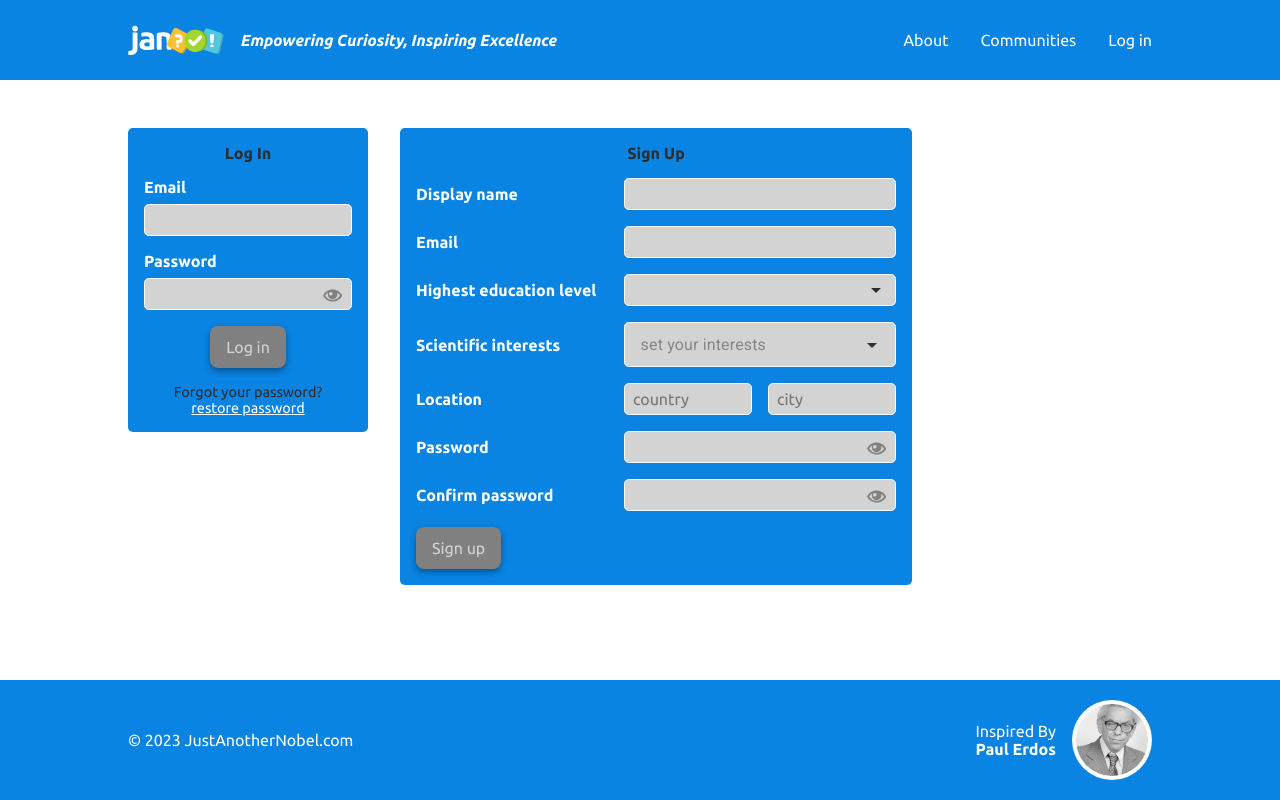
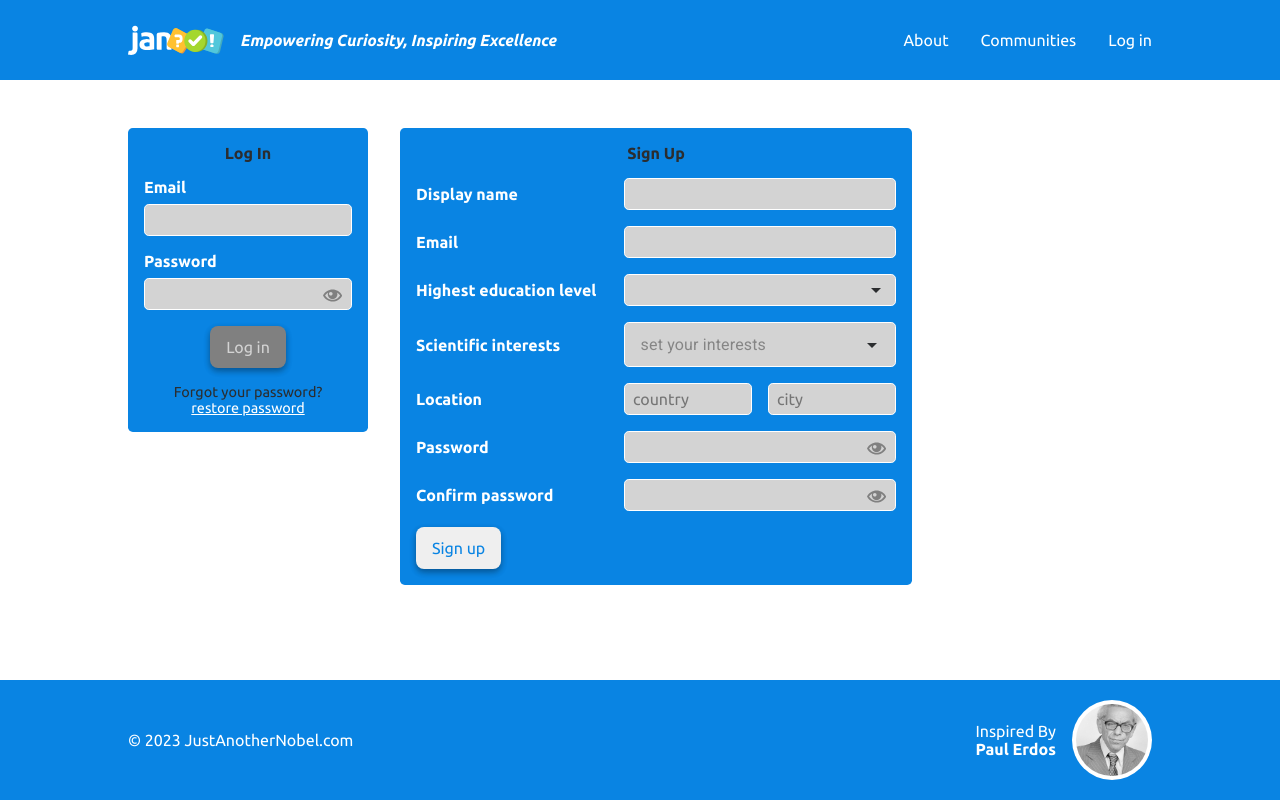
Before and after one commit to andrewsemenoff/jan-app, a React (Vite) app: page /login in a window 1280 px wide. Built offline with nearby package versions, Linux system fonts and the light colour scheme.

Commit message:
fixed path name for importing Profile in main.tsx

```diff
--- a/src/assets/hostConfig.ts
+++ b/src/assets/hostConfig.ts
@@ -1 +1 @@
-export const BASE_HOST_URL = "http://172.28.144.1:8080";
+export const BASE_HOST_URL = "http://localhost:8080";
--- a/src/components/sign-up/sign-up.component.tsx
+++ b/src/components/sign-up/sign-up.component.tsx
@@ -67,12 +67,12 @@ const SignUp = () => {
   const [city, setCity] = useState("");
   const [requestStatus, setRequestStatus] = useState(STATUS.IDLE);
   const isPassConfirmed = password === passwordConfirmation;
-  const canSubmit =
-    [email, password, passwordConfirmation].every(Boolean) &&
-    isMailValid &&
-    isPassValid &&
-    isPassConfirmed &&
-    STATUS.IDLE === requestStatus;
+  const canSubmit = true;
+    // [email, password, passwordConfirmation].every(Boolean) &&
+    // isMailValid &&
+    // isPassValid &&
+    // isPassConfirmed &&
+    // STATUS.IDLE === requestStatus;
 
   const handleCountyChange = (e: ChangeEvent<HTMLInputElement>) =>
     setCountry(e.target.value);
--- a/src/main.tsx
+++ b/src/main.tsx
@@ -18,7 +18,7 @@ import Problem from "./pages/Problem/Problem.tsx";
 import ProblemsList from "./pages/ProblemList/ProblemsList.tsx";
 import ProblemProposal from "./pages/ProblemProposal/ProblemProposal.tsx";
 import { store } from "./app/store.ts";
-import Profile from "./pages/Profile/profile.component.tsx";
+import Profile from "./pages/Profile/Profile.component.tsx";
 
 const router = createBrowserRouter(
   createRoutesFromElements(
```
Also changed, not shown: src/features/account/accountSlice.ts (+5 -3 lines).
